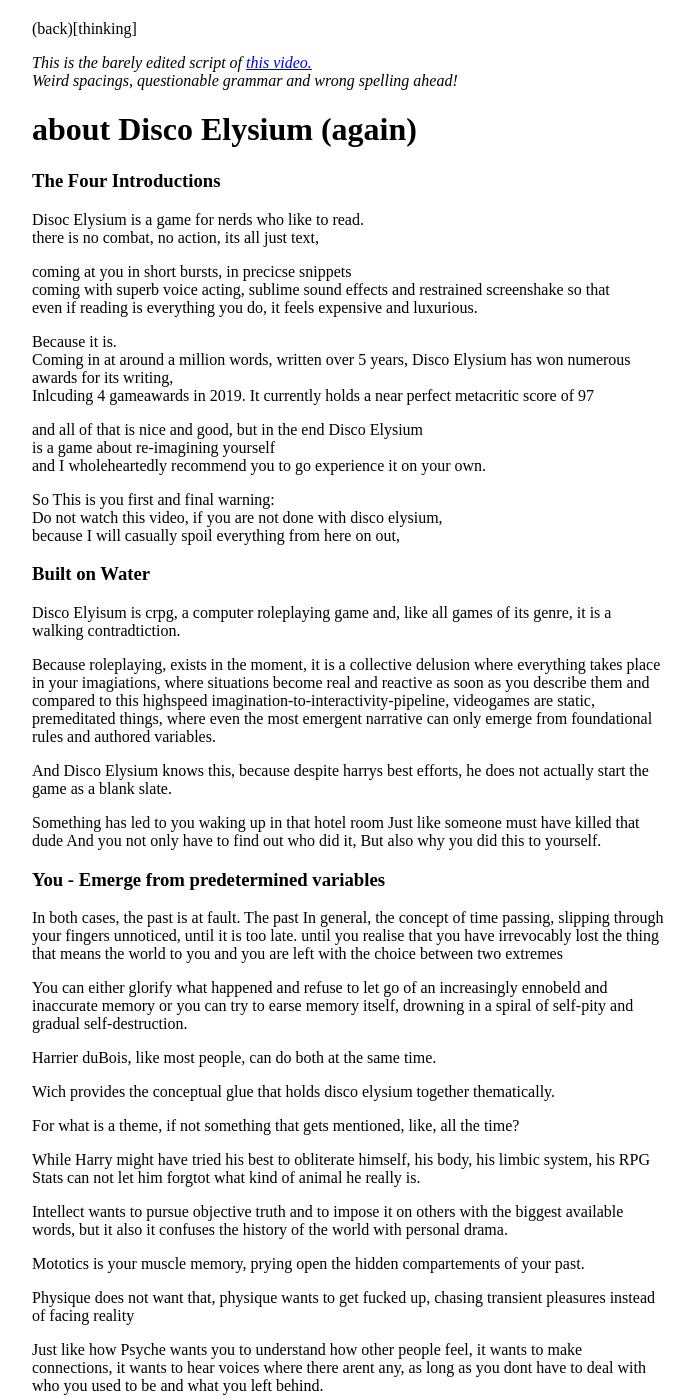
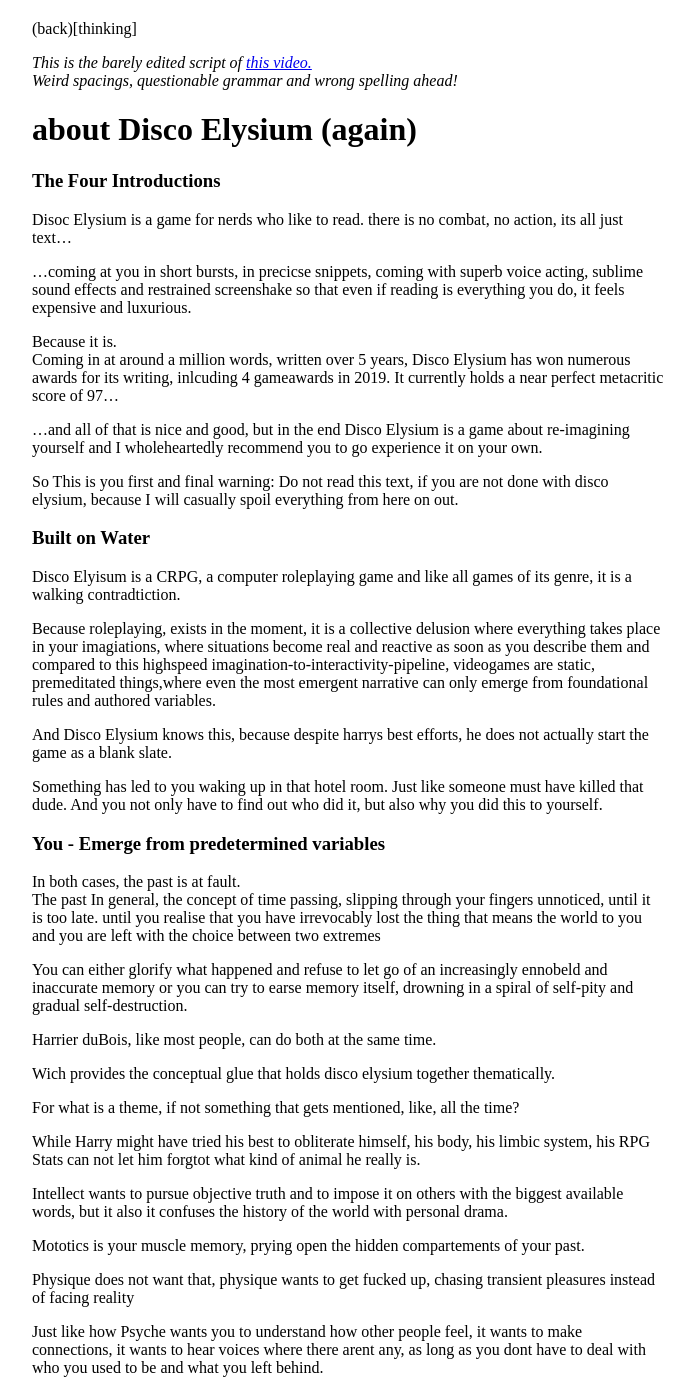
Before and after one commit to stuffedwombat/stuffedwombat.github.io, a Jekyll site: the page built from about_disco_elysium.md, in a window 1280 px wide and 1400 px high. Shown: the whole window, without its empty margins (292-986 px from the left). Built offline with Jekyll 4.4.1, drawn with Linux system fonts in a browser that asks for light colours; our own code applies the rules of GitHub Pages for plain Markdown files; comment, search, counter and statistics services are not loaded.

Commit message:
Update about_disco_elysium.md

```diff
--- a/about_disco_elysium.md
+++ b/about_disco_elysium.md
@@ -8,55 +8,38 @@
 
 <h3>The Four Introductions </h3>
 
-Disoc Elysium is a game for nerds who like to read.<br>
-there is no combat, no action, its all just text,<br>
+Disoc Elysium is a game for nerds who like to read. there is no combat, no action, its all just text...
 
-coming at you in short bursts, in precicse snippets<br>
-coming with superb voice acting, sublime sound effects and restrained screenshake so that<br>
-even if reading is everything you do, it feels expensive and luxurious.<br>
+...coming at you in short bursts, in precicse snippets, coming with superb voice acting, sublime sound effects and restrained screenshake so that even if reading is everything you do, it feels expensive and luxurious.<br>
 
 Because it is.<br>
-Coming in at around a million words, written over 5 years, Disco Elysium has won numerous awards for its writing,<br>
-Inlcuding 4 gameawards in 2019. It currently holds a near perfect metacritic score of 97<br>
+Coming in at around a million words, written over 5 years, Disco Elysium has won numerous awards for its writing, inlcuding 4 gameawards in 2019. It currently holds a near perfect metacritic score of 97...<br>
 
-and all of that is nice and good, but in the end Disco Elysium<br>
-is a game about re-imagining
-yourself<br>
-and I wholeheartedly recommend you to go experience it on your own.<br>
+...and all of that is nice and good, but in the end Disco Elysium is a game about re-imagining yourself and I wholeheartedly recommend you to go experience it on your own.
 
-So This is you first and final warning:<br>
-Do not watch this video, if you are not done with disco elysium,<br>
-because I will casually spoil everything from here on out,<br>
+So This is you first and final warning:
+Do not read this text, if you are not done with disco elysium,
+because I will casually spoil everything from here on out.
 
 
 <h3>
 Built on Water
 </h3>
 
-Disco Elyisum is  crpg, a computer roleplaying game and, like all games of its genre, it is a walking contradtiction.
+Disco Elyisum is a CRPG, a computer roleplaying game and like all games of its genre, it is a walking contradtiction.
 
-Because roleplaying, exists in the moment, it is a collective delusion where
-everything takes place in your imagiations,
-where situations become real and reactive
-as soon as you describe them
-and  compared to this highspeed imagination-to-interactivity-pipeline,
-videogames are static, premeditated things,
-where even the most emergent narrative can only emerge from foundational rules and authored variables.
+Because roleplaying, exists in the moment, it is a collective delusion where everything takes place in your imagiations, where situations become real and reactive as soon as you describe them and  compared to this highspeed imagination-to-interactivity-pipeline, videogames are static, premeditated things,where even the most emergent narrative can only emerge from foundational rules and authored variables.
 
 
-And Disco Elysium knows this,
-because despite harrys best efforts, he does not actually start the game as a blank slate.
+And Disco Elysium knows this, because despite harrys best efforts, he does not actually start the game as a blank slate.
 
-Something has led to you waking up in that hotel room
-Just like someone must have killed that dude
-And you not only have to find out who did it,
-But also why you did this to yourself.
+Something has led to you waking up in that hotel room. Just like someone must have killed that dude. And you not only have to find out who did it, but also why you did this to yourself.
 
 <h3>
 You - Emerge from predetermined variables
 </h3>
 
-In both cases, the past is at fault.
+In both cases, the past is at fault.<br>
 The past In general, the concept of time passing,
 slipping through your fingers unnoticed, until it is too late.
 until you realise that you have irrevocably lost the thing that means the world to you and you are left with the choice between two extremes
```
